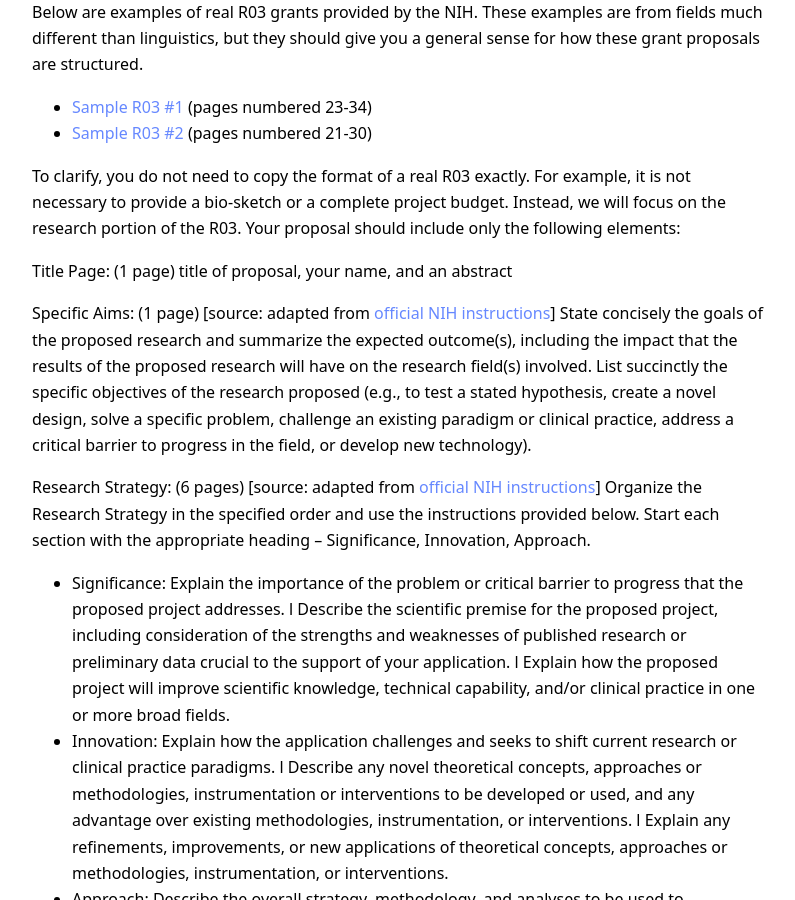
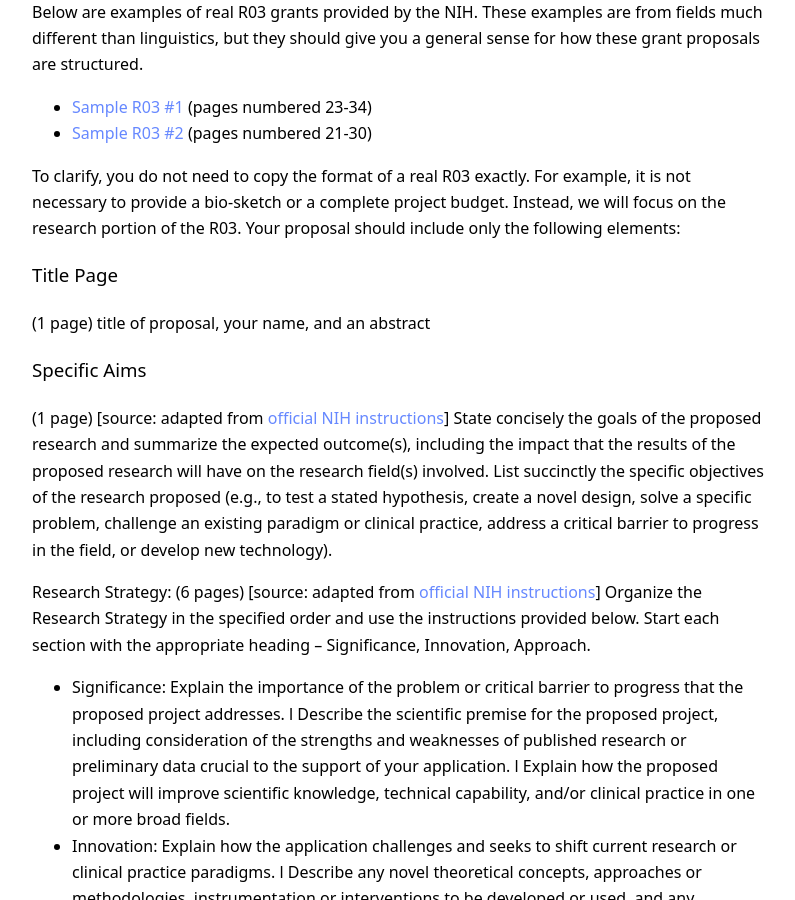
Before and after one commit to kschuler/ling001, a Jekyll site: the page built from spring2019/research-proposal.md, in a window 1280 px wide and 900 px high, scrolled down 481 px. Shown: the whole window, without its empty margins (240-1035 px from the left). Built offline with Jekyll 4.4.1, drawn with Linux system fonts in a browser that asks for light colours.

```diff
--- a/spring2019/research-proposal.md
+++ b/spring2019/research-proposal.md
@@ -17,9 +17,11 @@ Below are examples of real R03 grants provided by the NIH.  These examples are f
 
 To clarify, you do not need to copy the format of a real R03 exactly.  For example, it is not necessary to provide a bio-sketch or a complete project budget.  Instead, we will focus on the research portion of the R03.  **Your proposal should include only the following elements**:
 
-**Title Page**:  (1 page) title of proposal, your name, and an abstract
+### Title Page
+(1 page) title of proposal, your name, and an abstract
 
-**Specific Aims**:  (1 page) [source: adapted from [official NIH instructions](https://grants.nih.gov/grants/how-to-apply-application-guide/forms-d/research-forms-d.pdf)] State concisely the goals of the proposed research and summarize the expected outcome(s), including the impact that the results of the proposed research will have on the research field(s) involved. List succinctly the specific objectives of the research proposed (e.g., to test a stated hypothesis, create a novel design, solve a specific problem, challenge an existing paradigm or clinical practice, address a critical barrier to progress in the field, or develop new technology).
+### Specific Aims
+(1 page) [source: adapted from [official NIH instructions](https://grants.nih.gov/grants/how-to-apply-application-guide/forms-d/research-forms-d.pdf)] State concisely the goals of the proposed research and summarize the expected outcome(s), including the impact that the results of the proposed research will have on the research field(s) involved. List succinctly the specific objectives of the research proposed (e.g., to test a stated hypothesis, create a novel design, solve a specific problem, challenge an existing paradigm or clinical practice, address a critical barrier to progress in the field, or develop new technology).
 
 **Research Strategy**: (6 pages) [source: adapted from [official NIH instructions](https://grants.nih.gov/grants/how-to-apply-application-guide/forms-d/research-forms-d.pdf)] Organize the Research Strategy in the specified order and use the instructions provided below. Start each section with the appropriate heading – Significance, Innovation, Approach.
 * **Significance:** Explain the importance of the problem or critical barrier to progress that the proposed project addresses. l Describe the scientific premise for the proposed project, including consideration of the strengths and weaknesses of published research or preliminary data crucial to the support of your application. l Explain how the proposed project will improve scientific knowledge, technical capability, and/or clinical practice in one or more broad fields.
```
Also changed, not shown: other parts of spring2019/research-proposal.md (+3 -3 lines).
